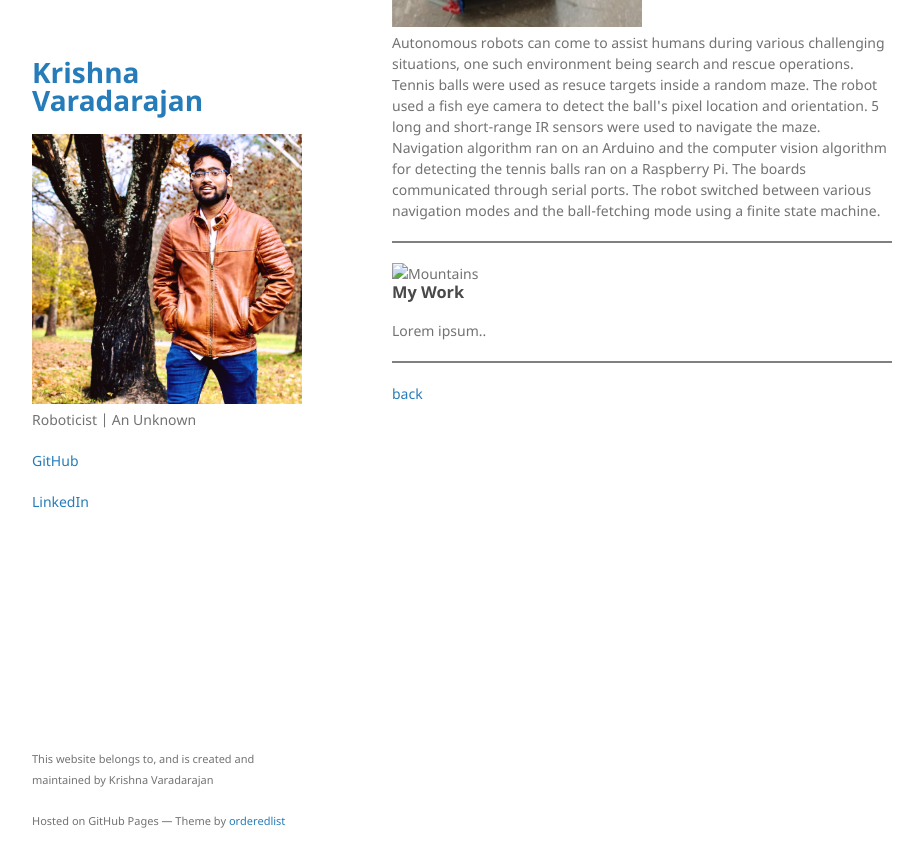
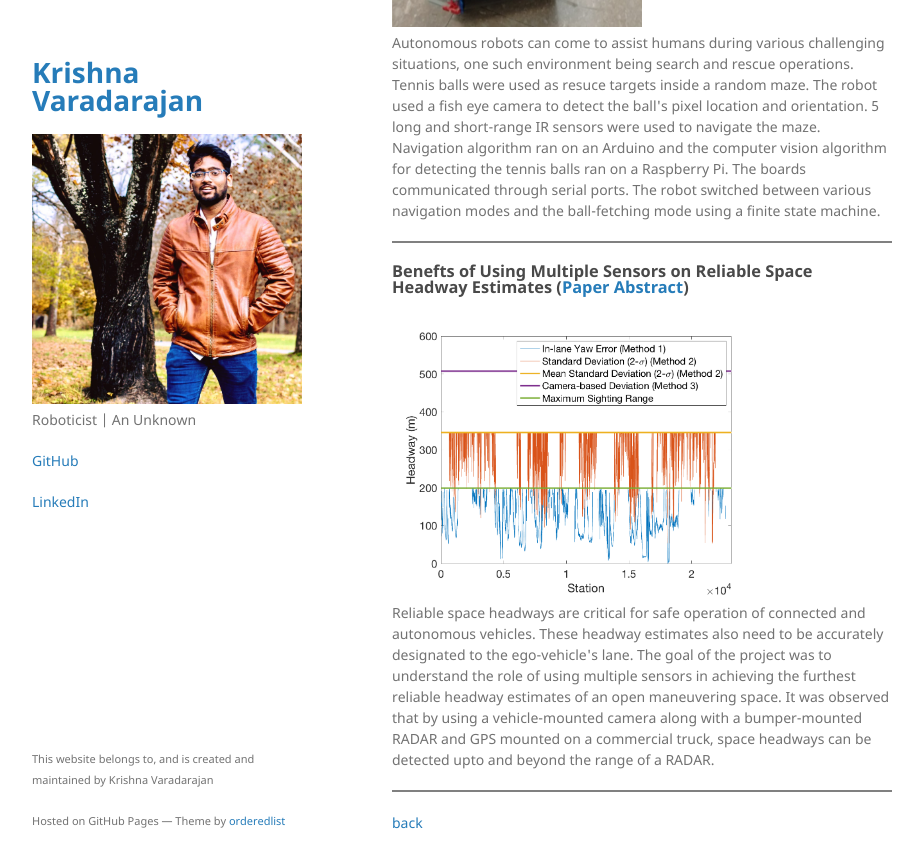
Before and after one commit to iamvarada/iamvarada.github.io, a Jekyll site: the page built from projects.md, in a window 1280 px wide and 900 px high, scrolled down 1327 px. Shown: the top 868 px of the window, without its empty margins (178-1097 px from the left). Built offline with Jekyll 4.4.1, drawn with Linux system fonts in a browser that asks for light colours.

Commit message:
Add fourth project - headway estimates

```diff
--- a/projects.md
+++ b/projects.md
@@ -38,9 +38,9 @@ layout: default
 
   <div class="column">
     <div class="content">
-      <img src="/assets/search_and_rescue_robot.png" alt="Mountains" style="width:100%">
-      <h3>My Work</h3>
-      <p>Lorem ipsum..</p>
+      <h3>Benefts of Using Multiple Sensors on Reliable Space Headway Estimates (<a href="https://asmedigitalcollection.asme.org/DSCC/proceedings-abstract/DSCC2019/59148/V001T01A006/1070510">Paper Abstract</a>)</h3>
+      <img src="/assets/img/headway_multiple_methods.png" alt="thesis" style="width:75%">
+      <p>Reliable space headways are critical for safe operation of connected and autonomous vehicles. These headway estimates also need to be accurately designated to the ego-vehicle's lane. The goal of the project was to understand the role of using multiple sensors in achieving the furthest reliable headway estimates of an open maneuvering space. It was observed that by using a vehicle-mounted camera along with a bumper-mounted RADAR and GPS mounted on a commercial truck, space headways can be detected upto and beyond the range of a RADAR. </p>
     </div>
   </div>
 
```
Also changed, not shown: assets/img/headway_multiple_methods.png (added).
